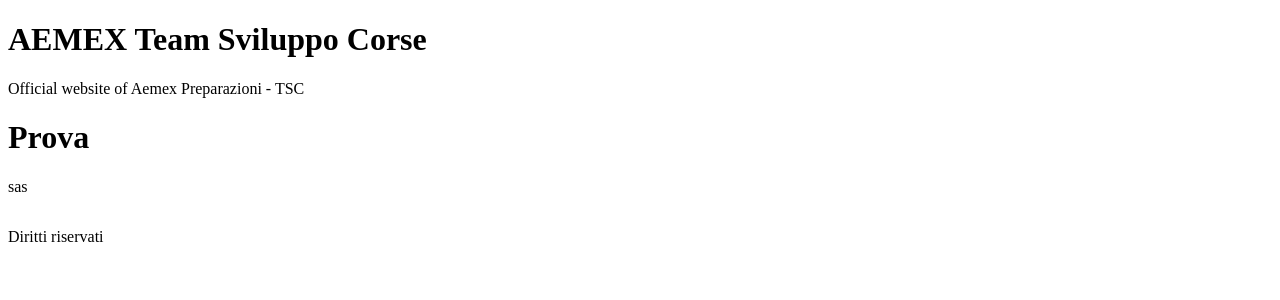
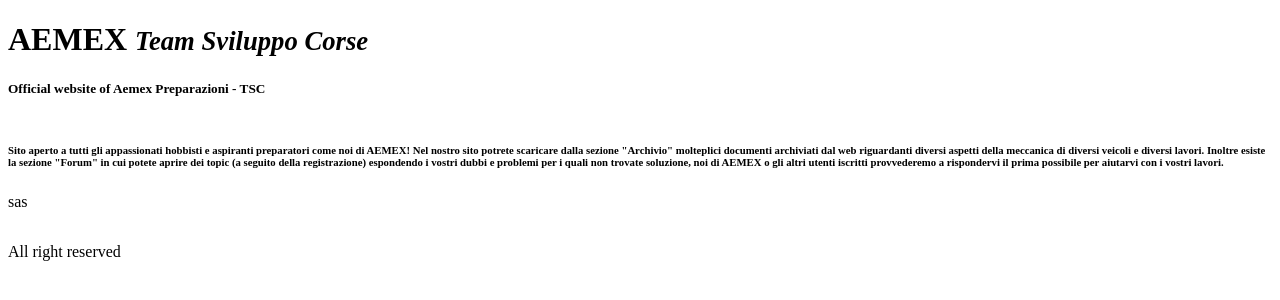
Before and after one commit to Gioeledeo/Aemex-WebSite, a plain HTML site: page SUS.html in a window 1280 px wide. Drawn offline with Linux system fonts and the light colour scheme.

Commit message:
Update SUS.html

```diff
--- a/SUS.html
+++ b/SUS.html
@@ -2,6 +2,7 @@
 <html>
     <head>
         <title>Aemex TSC</title>
+        <meta charset="UTF-8">
         <link rel="shortcut icon" href="favicon.ico">
         <style>
         	background{
@@ -18,12 +19,17 @@
     </head>
 
     <body>
-        <h1>AEMEX Team Sviluppo Corse</h1>
-        <ses>Official website of Aemex Preparazioni - TSC</ses>
+        <h1><bold>AEMEX</bold> <i><small>Team Sviluppo Corse</small></i></h1>
+        <h5>Official website of Aemex Preparazioni - TSC</h5>
         <div class="mainArticle">
-        	<h1>
-        		Prova
-        	</h1>
+        	<h6>
+        		Sito aperto a tutti gli appassionati hobbisti e aspiranti preparatori come noi di AEMEX!
+                Nel nostro sito potrete scaricare dalla sezione "Archivio" molteplici documenti archiviati dal web
+                riguardanti diversi aspetti della meccanica di diversi veicoli e diversi lavori.
+                Inoltre esiste la sezione "Forum" in cui potete aprire dei topic (a seguito della registrazione)
+                espondendo i vostri dubbi e problemi per i quali non trovate soluzione, noi di AEMEX o gli altri utenti
+                iscritti provvederemo a rispondervi il prima possibile per aiutarvi con i vostri lavori.
+        	</h6>
         	<p>
         		sas
         	</p>
@@ -31,6 +37,6 @@
 
     </body>
     <footer>
-    	<p>Diritti riservati</p>
+    	<p>All right reserved</p>
     </footer>
 </html>
```
